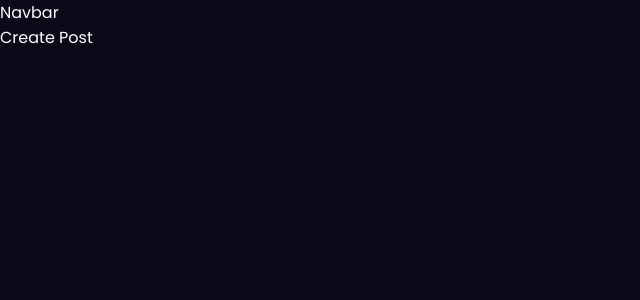
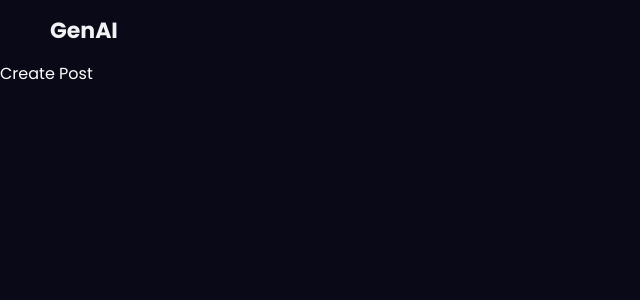
Before and after one commit to Sushant883/AiImageGenerator, a React (Create React App) app in the folder client/: page /post in a window 1280 px wide. Shown: the top 300 px of the page, without its empty margins (0-640 px from the left). Built offline with nearby package versions, Linux system fonts and the light colour scheme.

Commit message:
add navbar or button file

```diff
--- a/client/src/components/Navbar.jsx
+++ b/client/src/components/Navbar.jsx
@@ -1,14 +1,37 @@
-import React from 'react'
-import styled from 'styled-components'
+import React from "react";
+import styled from "styled-components";
+import Button from "./Button";
+import { AddRounded } from "@mui/icons-material";
 
 const Container = styled.div`
-color: white;
+  flex: 1;
+  background: ${({ theme }) => theme.navbar};
+  color: ${({ theme }) => theme.text_primary};
+  font-weight: bold;
+  font-size: 22px;
+  padding: 14px 50px;
+  display: flex;
+  justify-content: space-between;
+  align-item: center;
+  box-shadow: 0,0,10px,rgba (0,0,0,0.15);
 `;
 
 function Navbar() {
   return (
-    <Container>Navbar</Container>
-  )
+    <Container>
+      GenAI
+      <Button
+        text="Create new post"
+        leftIcon={
+          <AddRounded
+            style={{
+              fontSize: "18px",
+            }}
+          />
+        }
+      />
+    </Container>
+  );
 }
 
-export default Navbar
+export default Navbar;
--- a/client/src/components/button.js
+++ b/client/src/components/button.js
@@ -0,0 +1,11 @@
+import React from 'react'
+
+function button() {
+  return (
+    <div>
+
+    </div>
+  )
+}
+
+export default button
```
